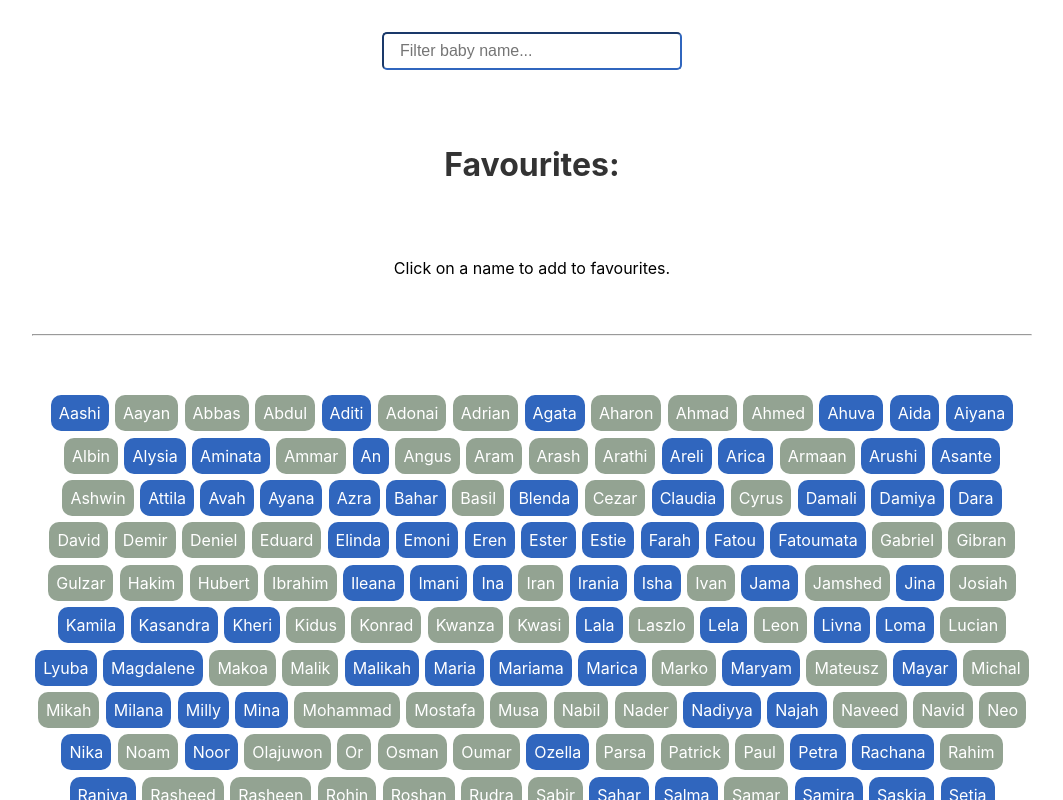
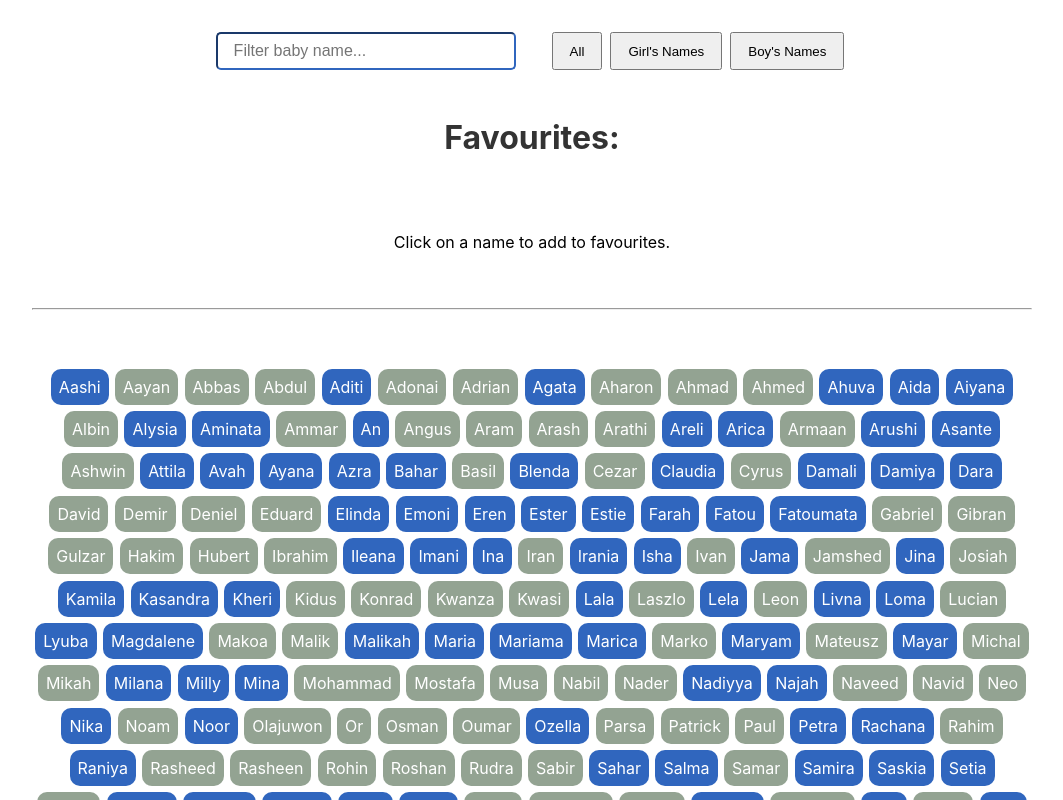
Before and after one commit to g1st/baby-names-react, a React (Create React App) app: page / in a window 1280 px wide. Shown: the top 800 px of the page, without its empty margins (108-1171 px from the left). Built offline with nearby package versions, Linux system fonts and the light colour scheme.

Commit message:
Add level 4

```diff
--- a/src/App.js
+++ b/src/App.js
@@ -2,6 +2,7 @@ import React, { useState } from 'react';
 import DisplayName from './DisplayName';
 import Search from './Search';
 import Favourites from './Favourites';
+import GenderFilter from './GenderFilter';
 import babyNamesData from './babyNamesData.json';
 
 import './App.css';
@@ -9,6 +10,7 @@ import './App.css';
 const App = () => {
   const [searchValue, setSearchValue] = useState('');
   const [favourites, setFavourites] = useState([]);
+  const [babyNames, setBabyNames] = useState(babyNamesData);
 
   const handleSearch = (e) => {
     setSearchValue(e.target.value.toLowerCase());
@@ -32,18 +34,45 @@ const App = () => {
     setFavourites(filteredFavourites);
   };
 
+  const handleShowAll = () => {
+    setBabyNames(babyNamesData);
+  };
+
+  const handleShowBoys = () => {
+    const boys = babyNamesData.filter((baby) => baby.sex === 'm');
+    setBabyNames(boys);
+  };
+
+  const handleShowGirls = () => {
+    const girls = babyNamesData.filter((baby) => baby.sex === 'f');
+    setBabyNames(girls);
+  };
+
+  const filterAndSort = () => {
+    return babyNames
+      .filter((baby) => baby.name.toLowerCase().includes(searchValue))
+      .sort((a, b) => a.name.localeCompare(b.name));
+  };
+
+  const babyNamesForDisplay = filterAndSort();
+
   return (
     <div className="App">
-      <Search handleSearch={handleSearch} />
+      <div className="search-filter">
+        <Search handleSearch={handleSearch} />
+        <GenderFilter
+          handleShowAll={handleShowAll}
+          handleShowBoys={handleShowBoys}
+          handleShowGirls={handleShowGirls}
+        />
+      </div>
       <Favourites
         favourites={favourites}
         handleClick={handleRemoveFromFavourites}
       />
       <ul className="baby-names">
-        {babyNamesData
-          .filter((baby) => baby.name.toLowerCase().includes(searchValue))
-          .sort((a, b) => a.name.localeCompare(b.name))
-          .map(({ id, name, sex }) => (
+        {babyNamesForDisplay.length > 0 ? (
+          babyNamesForDisplay.map(({ id, name, sex }) => (
             <DisplayName
               key={id}
               id={id}
@@ -51,7 +80,10 @@ const App = () => {
               sex={sex}
               handleClick={handleAddToFavourites}
             />
-          ))}
+          ))
+        ) : (
+          <div>No matches found.</div>
+        )}
       </ul>
     </div>
   );
--- /dev/null
+++ b/src/GenderFilter.js
@@ -0,0 +1,19 @@
+import React from 'react';
+
+const GenderFilter = ({ handleShowAll, handleShowBoys, handleShowGirls }) => {
+  return (
+    <div className="filter-buttons">
+      <button className="filter-button" onClick={handleShowAll}>
+        All
+      </button>
+      <button className="filter-button" onClick={handleShowGirls}>
+        Girl's Names
+      </button>
+      <button className="filter-button" onClick={handleShowBoys}>
+        Boy's Names
+      </button>
+    </div>
+  );
+};
+
+export default GenderFilter;
--- a/src/index.css
+++ b/src/index.css
@@ -52,8 +52,9 @@ code {
 }
 
 .search-input {
-  margin: 2rem 0 3rem 0;
   padding: 0.5em 1em;
+  margin-right: 2rem;
+  ;
   font-size: 1rem;
   width: 18.75rem;
   border-radius: 5px;
@@ -64,3 +65,23 @@ code {
   font-size: 2rem;
   color: #333;
 }
+
+.search-filter {
+  display: flex;
+  margin: 2rem 0 3rem 0;
+  justify-content: center;
+}
+
+.filter-buttons {
+  display: flex;
+}
+
+.filter-button {
+  margin: 0 .25rem;
+  padding: 0 1rem;
+}
+
+.filter-button:hover,
+.filter-button:active {
+  cursor: pointer;
+}
```
